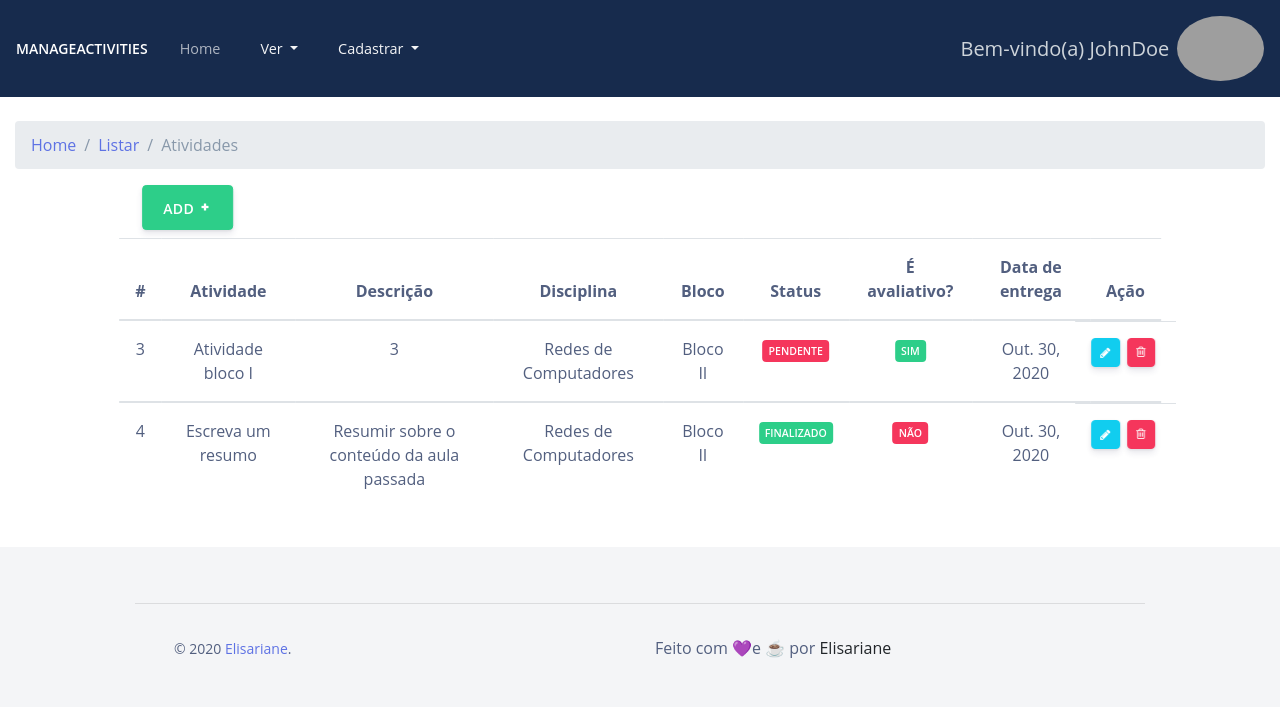
After one commit to Elisariane/ManageActivities, a Django app: page /listar/atividades/ in a window 1280 px wide. The commit adds this page. Shown: the top 707 px of the page. Run offline with Django 3.2, Linux system fonts and the light colour scheme; data comes from the database, SQL or seed files in the repository; both versions use the stored data as it was after the commit; some libraries are stand-ins or nearby versions; grey boxes are pictures that could not be loaded.

Commit message:
deleteView e listView de todos os modelos (Bloco IV)

```diff
--- /dev/null
+++ b/cadastros/templates/cadastros/listas/atividades.html
@@ -0,0 +1,80 @@
+{% extends 'modelo.html' %} {% load static %}
+
+{% block breadcrumb %}
+    <div class="col-12 mt-4">
+      <nav aria-label="breadcrumb" role="navigation">
+        <ol class="breadcrumb">
+          <li class="breadcrumb-item"><a href={% url 'inicio' %}>Home</a></li>
+          <li class="breadcrumb-item"><a href="#">Listar</a></li>
+          <li class="breadcrumb-item active" aria-current="page">Atividades</li>
+        </ol>
+      </nav>
+    </div>
+{% endblock %}
+{% block conteudo %}
+
+<div class="container-fluid">
+  <div class="col-10 center m-2">
+    <a href="{% url 'cadastrar-atividade' %}" type="button" rel="tooltip" class="btn btn-success btn-icon btn-simple" style=" color: white" data-original-title="" title="">
+      ADD <i class="ni ni-fat-add pt-1"></i>
+    </a>
+  </div>
+  <table class="table col-10 center ">
+    <thead>
+        <tr class="text-center">
+            <th class="text-center">#</th>
+            <th>Atividade</th>
+            <th>Descrição</th>
+            <th>Disciplina</th>
+            <th>Bloco</th>
+            <th>Status</th>
+            <th class="text-center">É avaliativo?</th>
+            <th>Data de entrega</th>
+            <th>Ação</th>
+        </tr>
+    </thead>
+
+    {% for atividade in object_list %}
+
+    <tbody>
+        <tr class="text-center">
+            <td >{{atividade.pk}}</td>
+            <td>{{atividade.titulo}}</td>
+            <td>{{atividade.descricao}}</td>
+            <td>{{atividade.disciplina.nome}}</td>
+            <td>{{atividade.bloco_id.titulo}}</td>
+            {% if atividade.status == 'INICIADO' %}
+            <td ><span class="badge badge-warning">Iniciado</span></td>
+            {% elif atividade.status == 'FINALIZADO' %}
+            <td ><span class="badge badge-success">Finalizado</span></td>
+            {% else %}
+            <td ><span class="badge badge-danger">Pendente</span></td>
+            {% endif %}
+            {% if atividade.isAvaliativo == 1 %}
+            <td ><span class="badge badge-success">Sim</span></td>
+            {% else %}
+            <td ><span class="badge badge-danger">Não</span></td>
+            {% endif %}
+            <td>{{atividade.dataEntrega}}</td>
+            <td class="row ">
+              <a href="{% url 'editar-atividade' atividade.pk %}" type="button" rel="tooltip" style=" color: white" class="btn btn-info btn-icon btn-sm " data-original-title="" title="">
+                <i class="fa fa-pencil pt-1 " aria-hidden="true"></i>
+              </a>
+              <a href="{% url 'excluir-atividade' atividade.pk %}" type="button" rel="tooltip" style=" color: white" class="btn btn-danger btn-icon btn-sm " data-original-title="" title="">
+                <i class="fa fa-trash-o" aria-hidden="true"></i>                </a>
+            </td>
+        </tr>
+
+    {% empty %}
+    <tr>
+        <td colspan="9" class="text-center">Nenhuma atividade foi cadastrada!</td>
+    </tr>
+    {% endfor %}
+
+    </tbody>
+</table>
+
+
+</div>
+
+{% endblock %}
--- a/cadastros/urls.py
+++ b/cadastros/urls.py
@@ -2,6 +2,7 @@ from django.urls import path
 from .views import *
 
 urlpatterns = [
+
     path('cadastrar/disciplina', DisciplinaCreate.as_view(),
          name="cadastrar-disciplina"),
     path('cadastrar/bloco', BlocoCreate.as_view(), name="cadastrar-bloco"),
@@ -14,4 +15,18 @@ urlpatterns = [
          name="editar-bloco"),
     path('editar/atividade/<int:pk>/', AtividadeUpdate.as_view(),
          name="editar-atividade"),
+
+    path('excluir/disciplina/<int:pk>/', DisciplinaDelete.as_view(),
+         name="excluir-disciplina"),
+    path('excluir/bloco/<int:pk>/', BlocoDelete.as_view(),
+         name="excluir-bloco"),
+    path('excluir/atividade/<int:pk>/', AtividadeDelete.as_view(),
+         name="excluir-atividade"),
+
+    path('listar/disciplinas/', DisciplinaList.as_view(),
+         name="listar-disciplinas"),
+    path('listar/blocos/', BlocoList.as_view(),
+         name="listar-blocos"),
+    path('listar/atividades/', AtividadeList.as_view(),
+         name="listar-atividades"),
 ]
--- a/cadastros/views.py
+++ b/cadastros/views.py
@@ -4,20 +4,21 @@ from django.shortcuts import render
 from .models import *
 from django.urls import reverse_lazy
 from django.views.generic.edit import CreateView, UpdateView, DeleteView
+from django.views.generic.list import ListView
 
 
 class DisciplinaCreate(CreateView):
     model = Disciplina
     fields = ['nome', 'nomeProfessor', 'emailProfessor']
     template_name = 'cadastros/form.html'
-    success_url = reverse_lazy('inicio')
+    success_url = reverse_lazy('listar-disciplinas')
 
 
 class BlocoCreate(CreateView):
     model = Bloco
     fields = ['titulo', 'dataInicio', 'dataFinal']
     template_name = 'cadastros/form.html'
-    success_url = reverse_lazy('inicio')
+    success_url = reverse_lazy('listar-blocos')
 
 
 class AtividadeCreate(CreateView):
@@ -25,21 +26,21 @@ class AtividadeCreate(CreateView):
     fields = ['titulo', 'dataEntrega', 'status',
               'isAvaliativo', 'descricao', 'disciplina', 'bloco_id']
     template_name = 'cadastros/form.html'
-    success_url = reverse_lazy('inicio')
+    success_url = reverse_lazy('listar-atividades')
 
 
 class DisciplinaUpdate(UpdateView):
     model = Disciplina
     fields = ['nome', 'nomeProfessor', 'emailProfessor']
     template_name = 'cadastros/form.html'
-    success_url = reverse_lazy('inicio')
+    success_url = reverse_lazy('listar-disciplinas')
 
 
 class BlocoUpdate(UpdateView):
     model = Bloco
     fields = ['titulo', 'dataInicio', 'dataFinal']
     template_name = 'cadastros/form.html'
-    success_url = reverse_lazy('inicio')
+    success_url = reverse_lazy('listar-blocos')
 
 
 class AtividadeUpdate(UpdateView):
@@ -47,4 +48,37 @@ class AtividadeUpdate(UpdateView):
     fields = ['titulo', 'dataEntrega', 'status',
               'isAvaliativo', 'descricao', 'disciplina', 'bloco_id']
     template_name = 'cadastros/form.html'
-    success_url = reverse_lazy('inicio')
+    success_url = reverse_lazy('listar-atividades')
+
+
+class DisciplinaDelete(DeleteView):
+    model = Disciplina
+    template_name = 'cadastros/form-excluir.html'
+    success_url = reverse_lazy('listar-disciplinas')
+
+
+class BlocoDelete(DeleteView):
+    model = Bloco
+    template_name = 'cadastros/form-excluir.html'
+    success_url = reverse_lazy('listar-blocos')
+
+
+class AtividadeDelete(DeleteView):
+    model = Atividade
+    template_name = 'cadastros/form-excluir.html'
+    success_url = reverse_lazy('listar-atividades')
+
+
+class DisciplinaList(ListView):
+    model = Disciplina
+    template_name = 'cadastros/listas/disciplinas.html'
+
+
+class BlocoList(ListView):
+    model = Bloco
+    template_name = 'cadastros/listas/blocos.html'
+
+
+class AtividadeList(ListView):
+    model = Atividade
+    template_name = 'cadastros/listas/atividades.html'
--- a/paginas/templates/modelo.html
+++ b/paginas/templates/modelo.html
@@ -17,7 +17,7 @@
 
     <link href="{% static 'css/nucleo-icons.css' %}" rel="stylesheet" />
     <link
-      href="https://use.fontawesome.com/releases/v5.0.6/css/all.css"
+      href="{% static  'css/font-awesome.css'%}"
       rel="stylesheet"
     />
 
@@ -34,54 +34,63 @@
     {% block menu %}
 
     <nav class="navbar navbar-expand-lg navbar-dark bg-default">
-      <div class="container-fluid">
-        <a class="navbar-brand" href={% url 'inicio' %}>ManageActivities</a>
-        <button
-          class="navbar-toggler"
-          type="button"
-          data-toggle="collapse"
-          data-target="#navbar-default"
-          aria-controls="navbar-default"
-          aria-expanded="false"
-          aria-label="Toggle navigation"
-        >
-          <span class="navbar-toggler-icon"></span>
-        </button>
-        <div class="collapse navbar-collapse" id="navbar-default">
-          <div class="navbar-collapse-header">
-            <div class="row">
-              <div class="col-6 collapse-brand">
-                <a href="/">
-                  <img src="{% static 'img/brand/white.png' %}" />
-                </a>
-              </div>
-              <div class="col-6 collapse-close">
-                <button
-                  type="button"
-                  class="navbar-toggler"
-                  data-toggle="collapse"
-                  data-target="#navbar-default"
-                  aria-controls="navbar-default"
-                  aria-expanded="false"
-                  aria-label="Toggle navigation"
-                >
-                  <span></span>
-                  <span></span>
-                </button>
-              </div>
+      <a class="navbar-brand" href={% url 'home' %}>
+        ManageActivities
+      </a>
+      <button class="navbar-toggler" type="button" data-toggle="collapse" data-target="#navbarSupportedContent" aria-controls="navbarSupportedContent" aria-expanded="false" aria-label="Toggle navigation">
+        <span class="navbar-toggler-icon"></span>
+      </button>
+
+      <div class="collapse navbar-collapse" id="navbarSupportedContent">
+        <ul class="navbar-nav mr-auto">
+          <li class="nav-item active">
+            <a class="nav-link" href={% url 'home' %}>Home <span class="sr-only">(current)</span></a>
+          </li>
+
+          <li class="nav-item dropdown">
+            <a class="nav-link dropdown-toggle" href="#" id="navbarDropdown" role="button" data-toggle="dropdown" aria-haspopup="true" aria-expanded="false">
+              Ver
+            </a>
+            <div class="dropdown-menu" aria-labelledby="navbarDropdown">
+              <a class="dropdown-item" href={% url 'listar-atividades' %}>Atividade</a>
+              <a class="dropdown-item" href={% url 'listar-blocos' %}>Bloco</a>
+              <a class="dropdown-item" href={% url 'listar-disciplinas' %}>Disciplina</a>
             </div>
-          </div>
+          </li>
+          <li class="nav-item dropdown">
+            <a class="nav-link dropdown-toggle" href="#" id="navbarDropdown" role="button" data-toggle="dropdown" aria-haspopup="true" aria-expanded="false">
+              Cadastrar
+            </a>
+            <div class="dropdown-menu" aria-labelledby="navbarDropdown">
+              <a class="dropdown-item" href={% url 'cadastrar-atividade' %}>Atividade</a>
+              <a class="dropdown-item" href={% url 'cadastrar-bloco' %}>Bloco</a>
+              <a class="dropdown-item" href={% url 'cadastrar-disciplina' %}>Disciplina</a>
+            </div>
+          </li>
 
+        </ul>
+        <h5  class="text-light m-2">Bem-vindo(a) JohnDoe</h5>
+
+        <div class="text-center ">
+
+         <a href="">
+          <img
+          src="https://api.adorable.io/avatars/285/abott@adorable.io.png"
+          height="65px"
+          style="border-radius: 50%"
+        />
+         </a>
         </div>
-        <h5  class="text-light">Bem-vindo(a) JohnDoe</h5>
+
       </div>
     </nav>
+
 
     {% block breadcrumb %}
     <div class="col-12 mt-4">
       <nav aria-label="breadcrumb" role="navigation">
         <ol class="breadcrumb">
-          <li class="breadcrumb-item"><a href={% url 'inicio' %}>Home</a></li>
+          <li class="breadcrumb-item"><a href={% url 'home' %}>Home</a></li>
           <li class="breadcrumb-item"><a href="#">Cadastro</a></li>
           <li class="breadcrumb-item active" aria-current="page">{ pagina }</li>
         </ol>
--- a/paginas/urls.py
+++ b/paginas/urls.py
@@ -1,9 +1,10 @@
 from django.urls import path
-from .views import IndexView, LoginView, RegisterView
+from .views import *
 
 
 urlpatterns = [
     path('', IndexView.as_view(), name="inicio"),
+    path('home/', HomeView.as_view(), name="home"),
     path('login/', LoginView.as_view(), name="login"),
     path('register/', RegisterView.as_view(), name="register")
 ]
--- a/paginas/views.py
+++ b/paginas/views.py
@@ -13,3 +13,7 @@ class LoginView(TemplateView):
 
 class RegisterView(TemplateView):
     template_name = "accounts/register.html"
+
+
+class HomeView(TemplateView):
+    template_name = "home.html"
```
Also changed, not shown: cadastros/templates/cadastros/form-excluir.html (added, +30 -0 lines), cadastros/templates/cadastros/form.html (+14 -1 lines), cadastros/templates/cadastros/listas/blocos.html (added, +63 -0 lines), cadastros/templates/cadastros/listas/disciplinas.html (added, +63 -0 lines), paginas/templates/home.html (added, +10 -0 lines), db.sqlite3.
